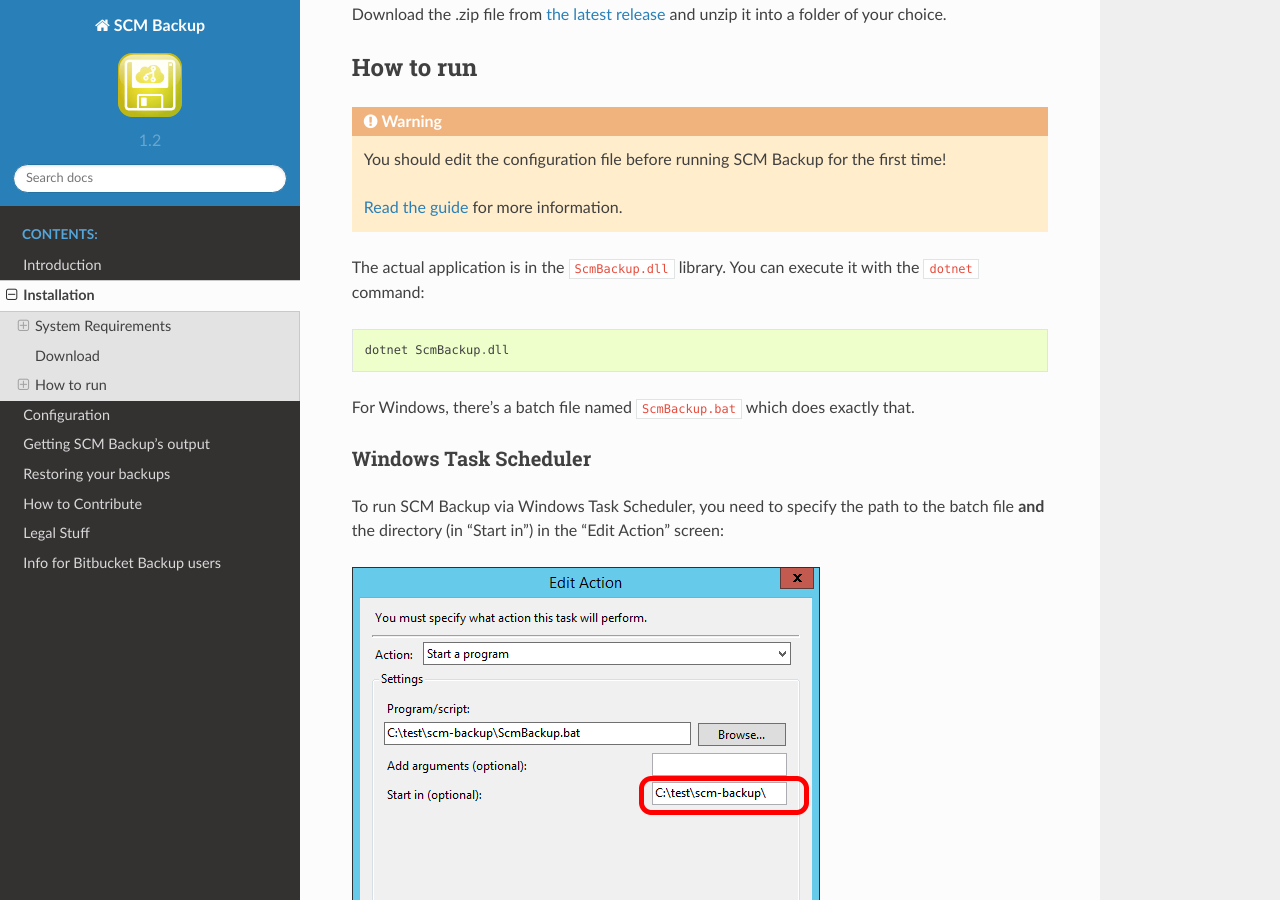
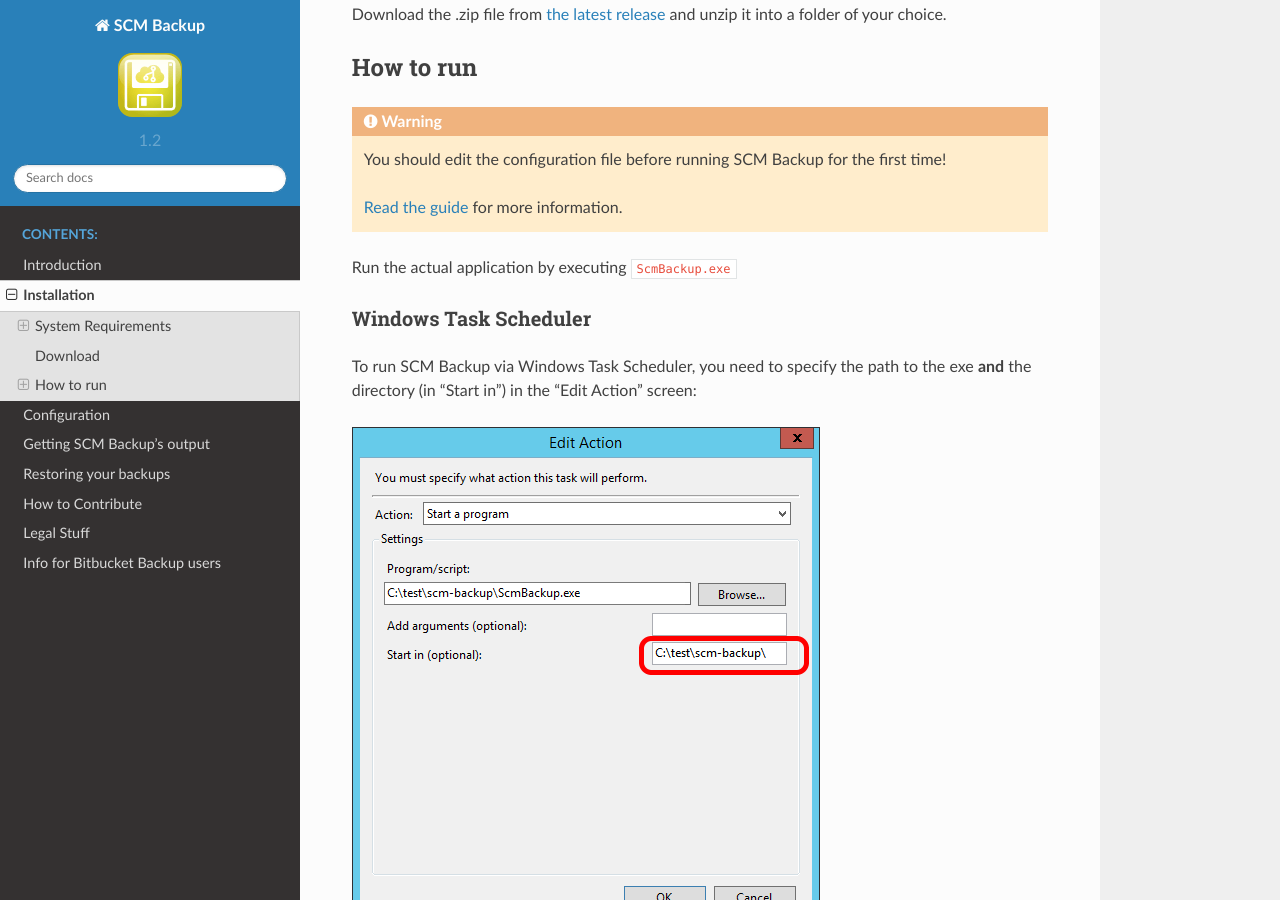
Before and after one commit to christianspecht/scm-backup-docs, a Sphinx documentation site: the page built from source/install.rst, in a window 1280 px wide and 900 px high, scrolled down 999 px. Built offline with Sphinx 7.4.7 and the Read the Docs theme 2.0.0, drawn with Linux system fonts in a browser that asks for light colours; some of the changed text lies outside the part shown.

Commit message:
new system requirements (.NET Core 3.1), .exe instead of .bat

```diff
--- a/source/install.rst
+++ b/source/install.rst
@@ -47,17 +47,14 @@ How to run
 
     :doc:`Read the guide </config>` for more information.
 
-The actual application is in the ``ScmBackup.dll`` library. You can execute it with the ``dotnet`` command::
+Run the actual application by executing ``ScmBackup.exe``
 
-    dotnet ScmBackup.dll
-
-For Windows, there's a batch file named ``ScmBackup.bat`` which does exactly that.
 
 
 Windows Task Scheduler
 ++++++++++++++++++++++
 
-To run SCM Backup via Windows Task Scheduler, you need to specify the path to the batch file **and** the directory (in "Start in") in the "Edit Action" screen:
+To run SCM Backup via Windows Task Scheduler, you need to specify the path to the exe **and** the directory (in "Start in") in the "Edit Action" screen:
 
 .. image:: install-scheduler.png
 
```
Also changed, not shown: other parts of source/install.rst (+1 -1 lines), source/install-scheduler.png.
